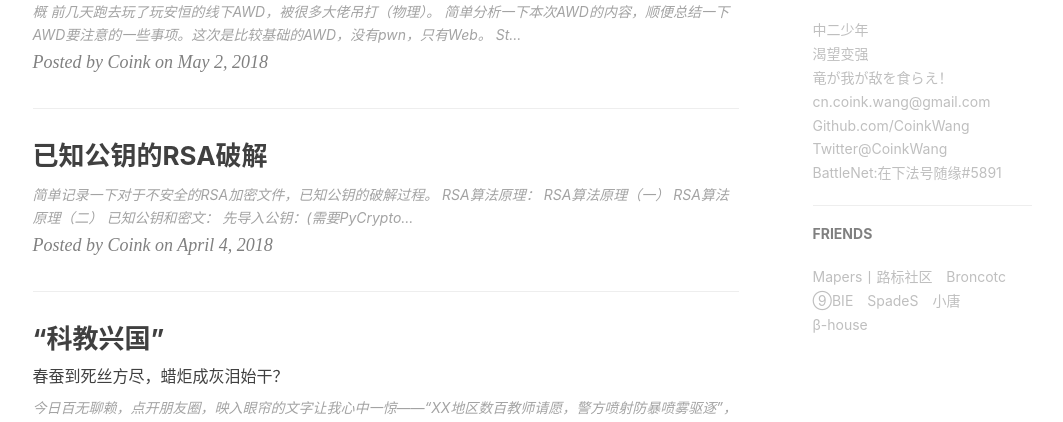
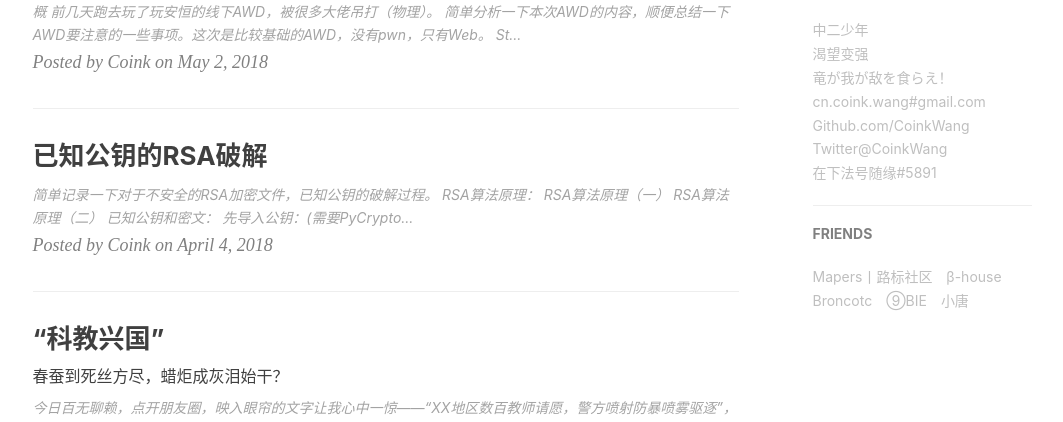
Before and after one commit to CoinkWang/coinkwang.github.com, a Jekyll site: the page built from index.html, in a window 1280 px wide and 900 px high, scrolled down 528 px. Shown: the part 167-589 px from the top of the window, without its empty margins (135-1198 px from the left). Built offline with Jekyll 4.4.1, drawn with Linux system fonts in a browser that asks for light colours; nearby versions of some CDN libraries; the list of posts is cut into pages by our own code; comment, search, counter and statistics services are not loaded.

Commit message:
update config

```diff
--- a/_config.yml
+++ b/_config.yml
@@ -28,7 +28,7 @@
 
 # Sidebar settings
 sidebar: true
-sidebar-about-description: 中二少年<br>渴望变强<br>竜が我が敌を食らえ！<br><a href="mailto:cn.coink.wang@gmail.com">cn.coink.wang@gmail.com</a><br><a href="https://github.com/CoinkWang">Github.com/CoinkWang</a><br><a href="https://twitter.com/CoinkWang">Twitter@CoinkWang</a><br>BattleNet:在下法号随缘#5891
+sidebar-about-description: 中二少年<br>渴望变强<br>竜が我が敌を食らえ！<br>cn.coink.wang#gmail.com</a><br><a href="https://github.com/CoinkWang">Github.com/CoinkWang</a><br><a href="https://twitter.com/CoinkWang">Twitter@CoinkWang</a><br>在下法号随缘#5891
 
 sidebar-avatar: /img/avatar.jpg
 
@@ -42,25 +42,22 @@
         href: "http://mapers.net/"
     },
     {
+        title: "β-house",
+        href: "http://betahouse.us/"
+    },
+    {
         title: "Broncotc",
-        href: "https://blog.broncotc.com/"
+        href: "https://blog.broncotc.net/"
     },
     {
         title: "⑨BIE",
         href: "http://blog.9bie.org:8081/"
     },
     {
-        title: "SpadeS",
-        href: "http://spades.click"
-    },
-    {
         title: "小唐",
         href: "http://zhizhi.tangliangdong.me"
     },
-    {
-        title: "β-house",
-        href: "http://betahouse.us/"
-    },
+
 
 
 ]
```
